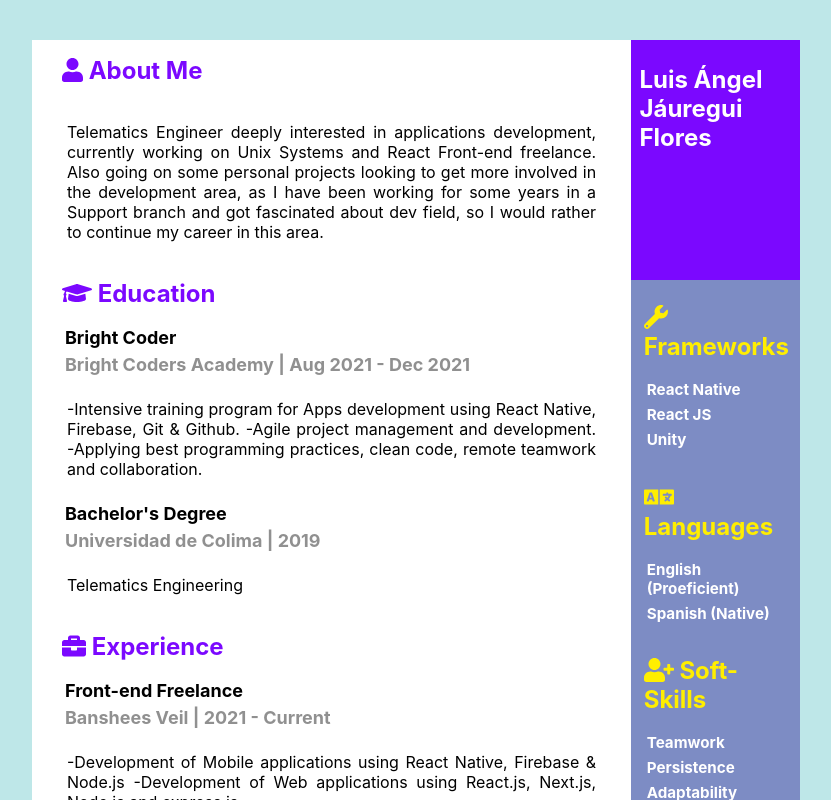
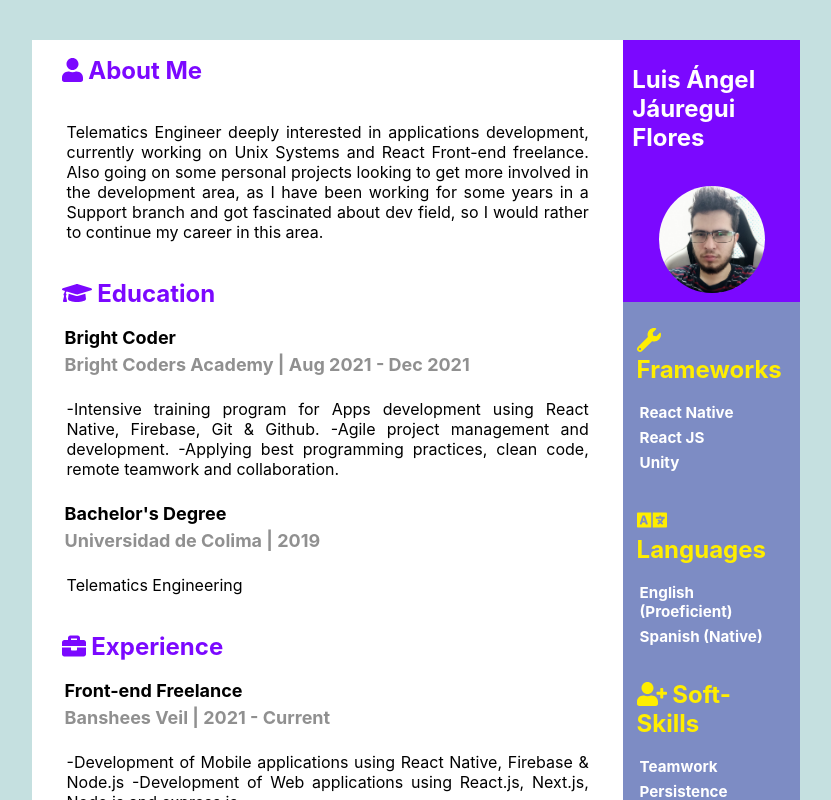
Before and after one commit to ljau/Luis-Jauregui-Resume, a React (Create React App) app: page / in a window 1280 px wide. Shown: the top 800 px of the page, without its empty margins (224-1055 px from the left). Built offline with nearby package versions, Linux system fonts and the light colour scheme.

Commit message:
added styled img

```diff
--- a/src/containers/MainContainer/index.jsx
+++ b/src/containers/MainContainer/index.jsx
@@ -41,7 +41,7 @@ export const MainContainer = () => {
   });
 
   return (
-    <SideContainer w="78%" bg={colors.white}>
+    <SideContainer w="77%" bg={colors.white}>
       <FlexContainer minHeight="90vh">
         <FlexContainer h="20%" w="90%" align>
           <CustomLabel color={colors.purple}>
--- a/src/containers/SideBar/index.jsx
+++ b/src/containers/SideBar/index.jsx
@@ -1,7 +1,13 @@
 import { FontAwesomeIcon } from "@fortawesome/react-fontawesome";
 import React from "react";
-import { SideContainer, CustomLabel, FlexContainer, SubtitleLabel } from "..";
 import {
+  SideContainer,
+  CustomLabel,
+  FlexContainer,
+  SubtitleLabel,
+  CustomImage,
+} from "..";
+import myPicture, {
   colors,
   contact,
   frameworks,
@@ -12,11 +18,13 @@ import {
 } from "../../library";
 import { SkillsContainer } from "./styled";
 
+
 export const SideBar = () => {
-  const getData = (text,title) => {
+  const getData = (text, title) => {
     return (
-      <SubtitleLabel key={text.description} fontS="95%" color={colors.white} >
-       {title ==="Contact"? <FontAwesomeIcon icon={text.icon}/>: undefined} {text.description}
+      <SubtitleLabel key={text.description} fontS="95%" color={colors.white}>
+        {title === "Contact" ? <FontAwesomeIcon icon={text.icon} /> : undefined}{" "}
+        {text.description}
       </SubtitleLabel>
     );
   };
@@ -29,7 +37,7 @@ export const SideBar = () => {
         });
       case "Contact":
         return contact.map((data) => {
-          return getData(data,"Contact");
+          return getData(data, "Contact");
         });
       case "Languages":
         return languages.map((data) => {
@@ -46,9 +54,9 @@ export const SideBar = () => {
 
   const showContainers = skillsSectionsList.map((data) => {
     return (
-      <SkillsContainer key={data.title} >
+      <SkillsContainer key={data.title}>
         <CustomLabel color={colors.yellow}>
-        <FontAwesomeIcon icon={data.icon}/> {data.title}
+          <FontAwesomeIcon icon={data.icon} /> {data.title}
         </CustomLabel>
         {getDetails(data.title)}
       </SkillsContainer>
@@ -56,12 +64,15 @@ export const SideBar = () => {
   });
 
   return (
-    <SideContainer w="22%" >
+    <SideContainer w="23%">
       <FlexContainer h="30%" minHeight="30vh" bg={colors.purple} >
-        <CustomLabel padding="5%" color={colors.white}>{myName.name}</CustomLabel>
+        <CustomLabel padding="5%" color={colors.white}>
+          {myName.name}
+        </CustomLabel>
+        <CustomImage src={myPicture} />
       </FlexContainer>
 
-      <FlexContainer h="70%" w="85%" minHeight="60vh" >
+      <FlexContainer h="70%" w="85%" minHeight="60vh">
         {showContainers}
       </FlexContainer>
     </SideContainer>
--- a/src/containers/index.jsx
+++ b/src/containers/index.jsx
@@ -7,4 +7,5 @@ export {
     FlexContainer,
     SubtitleLabel,
     CustomText,
+    CustomImage,
 } from "./styled";
--- a/src/containers/styled.jsx
+++ b/src/containers/styled.jsx
@@ -83,3 +83,16 @@ export const CustomText = styled.p`
     font-size: 150%;
   }
 `;
+
+export const CustomImage = styled.img`
+  width: 60%;
+  height: 60%;
+  margin: 5%;
+  border-radius: 100%;
+  @media (max-width: 1080px) {
+    width: 30%;
+    height: 30%;
+    border-radius: 40%;
+    margin-top: -3%;
+}
+`;
--- a/src/library/constants/colors.jsx
+++ b/src/library/constants/colors.jsx
@@ -5,7 +5,7 @@ export const colors = {
     darkPurple: "#1e152a",
     lightPurple: "#7d8cc4",
     lightBlue: "#a0d2db",
-    powderBlue: "#bee7e8",
+    powderBlue: "#c5e0e0",
     gray: "#909090",
     yellow: "#ffee00",
 };
--- a/src/library/index.jsx
+++ b/src/library/index.jsx
@@ -1,3 +1,6 @@
+import myPicture  from "./images/profile-pic.jpg";
+
+export default myPicture;
 export { colors } from "./constants/colors";
 export {
   aboutMe,
```
Also changed, not shown: src/library/images/profile-pic.jpg (added). Lines whose indentation alone changed are shown as unchanged.
